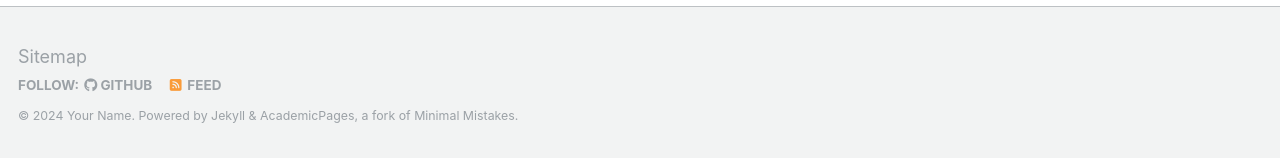
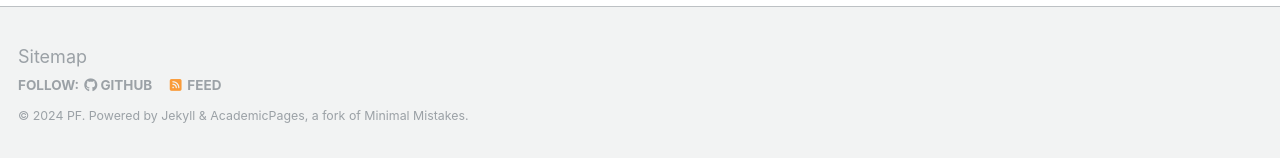
Before and after one commit to pfMA03/peifengMa, a Jekyll site: the page built from _pages/about.md, in a window 1280 px wide and 1270 px high. Shown: the part 1109-1267 px from the top of the window. Built offline with Jekyll 4.4.1, drawn with Linux system fonts in a browser that asks for light colours; some web fonts are replaced.

Commit message:
Update _config.yml

```diff
--- a/_config.yml
+++ b/_config.yml
@@ -10,11 +10,11 @@
 locale                   : "en-US"
 title                    : "Homepage"
 title_separator          : "-"
-name                     : &name "Your Name"
+name                     : &name "PF"
 description              : &description "Assistant Professor"
-url                      : https://academicpages.github.io # the base hostname & protocol for your site e.g. "https://mmistakes.github.io"
+url                      : https://pfMA03.github.io/peifengMa # the base hostname & protocol for your site e.g. "https://mmistakes.github.io"
 baseurl                  : "" # the subpath of your site, e.g. "/blog"
-repository               : "academicpages/academicpages.github.io"
+repository               : "pfMA03.github.io/peifengMa"
 
 # Site Author - The following control what appear as part of the author content on the side bar.
 #               If a field is blank the icon and link will not appear, otherwise it will be shown.
```
